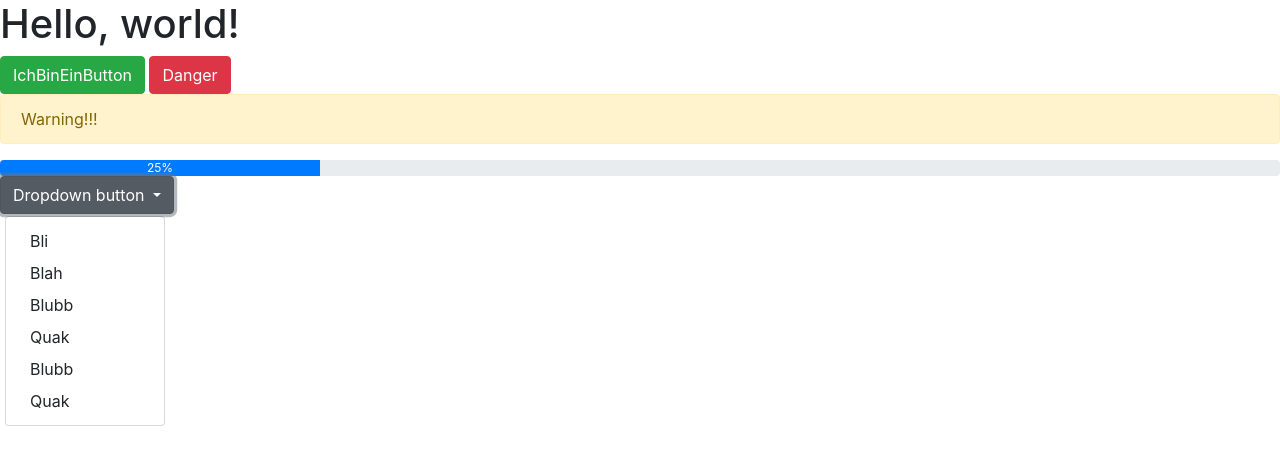
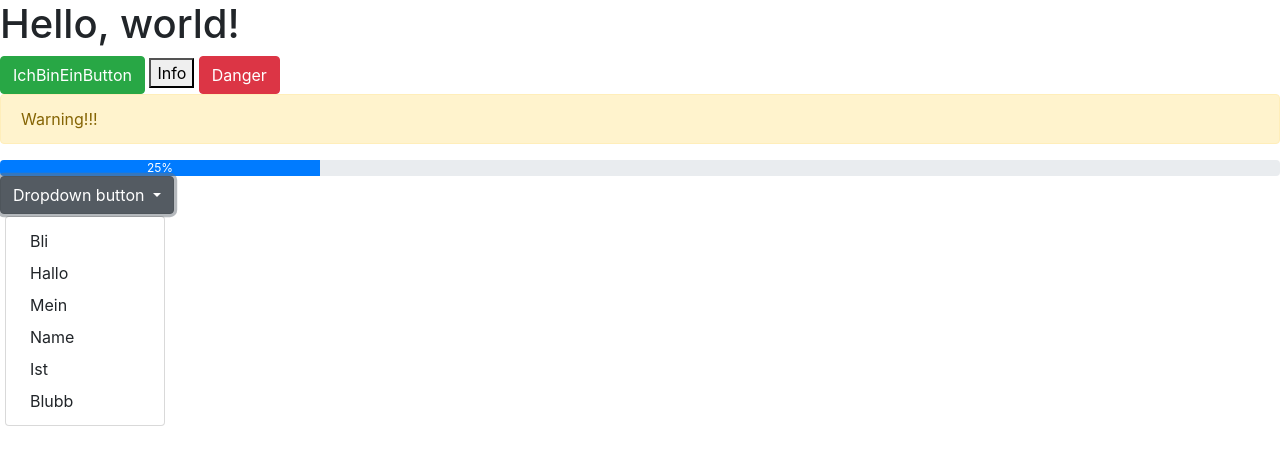
Before and after one commit to Orion1602/Bootstrap1, a plain HTML site: page index.html in a window 1280 px wide. Both pictures are taken after a click on the button "Dropdown button". Drawn offline with nearby package versions, Linux system fonts and the light colour scheme.

Commit message:
Veränderungen beo Bootstrap1new

```diff
--- a/index.html
+++ b/index.html
@@ -13,6 +13,7 @@
   <body>
     <h1>Hello, world!</h1>
     <button class="btn btn-success">IchBinEinButton</button>
+    <button class="Info">Info</button>
     <button class="btn btn-danger">Danger</button>
     <div class="alert alert-warning" role="alert">Warning!!!</div>
     <div class="progress">
@@ -24,11 +25,11 @@
   </button>
   <div class="dropdown-menu" aria-labelledby="dropdownMenuButton">
     <a class="dropdown-item" href="http://www.google.at">Bli</a>
-    <a class="dropdown-item" href="#">Blah</a>
-    <a class="dropdown-item" href="#">Blubb</a>
-      <a class="dropdown-item" href="#">Quak</a>
-    <a class="dropdown-item" href="#">Blubb</a>
-      <a class="dropdown-item" href="#">Quak</a>
+    <a class="dropdown-item" href="#">Hallo</a>
+    <a class="dropdown-item" href="#">Mein</a>
+      <a class="dropdown-item" href="#">Name</a>
+    <a class="dropdown-item" href="#">Ist</a>
+      <a class="dropdown-item" href="#">Blubb</a>
   </div>
 </div>
     <!-- Optional JavaScript -->
```
